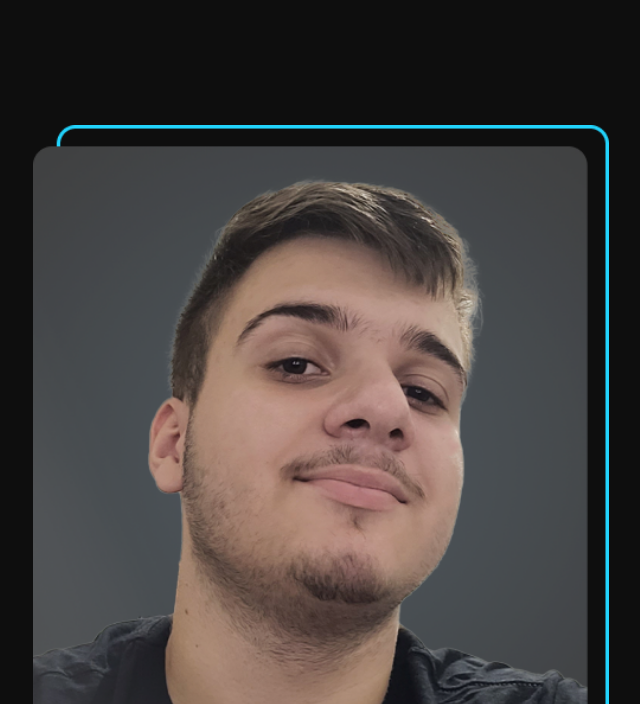
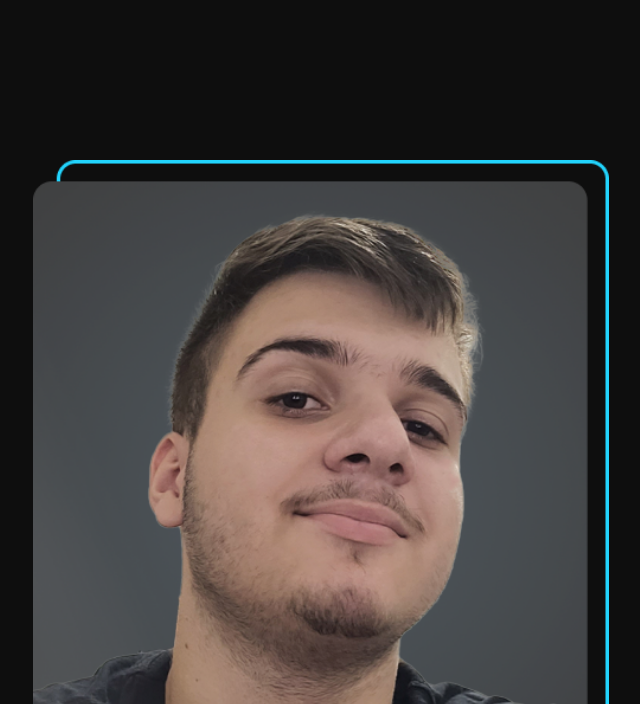
Before and after one commit to lucaslopesxx/portifolio, a plain HTML site: page index.html in a window 1280 px wide. Shown: the part 96-800 px from the top of the page, without its empty margins (319-959 px from the left). Drawn offline with nearby package versions, Linux system fonts and the light colour scheme.

Commit message:
Add files via upload

```diff
--- a/styles/style.css
+++ b/styles/style.css
@@ -166,4 +166,8 @@ footer{
     .apresentacao__links{
         padding: 3% 0;
     }
+
+    .apresentacao__imagem{
+        padding-top: 3%;
+    }
 }
```
